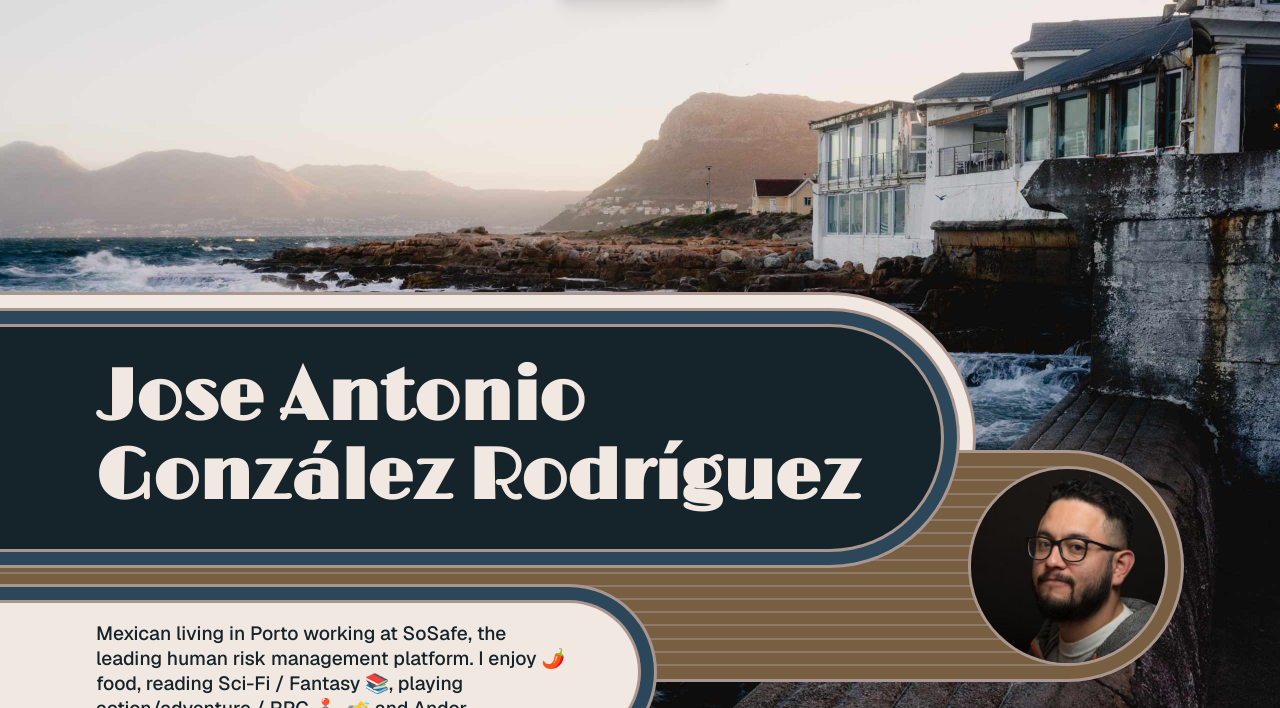
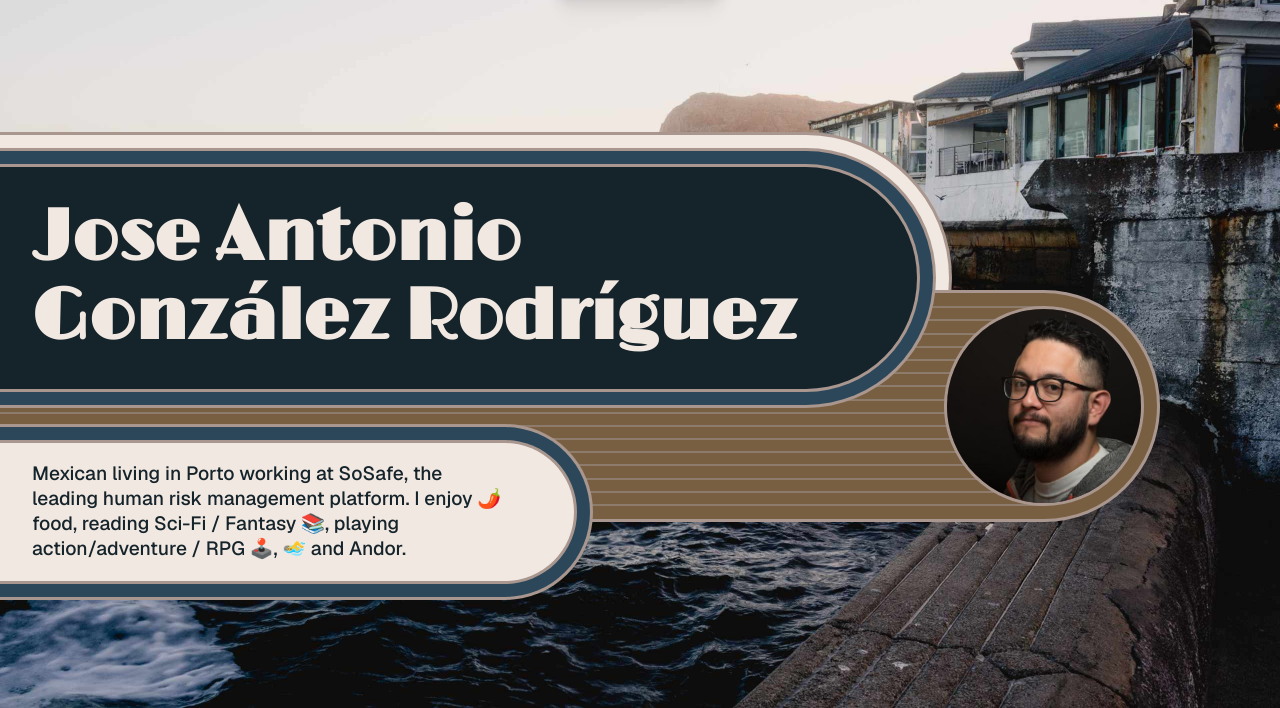
Before and after one commit to jagonzalr/jagonzalr, an Astro site: page / in a window 1280 px wide. Shown: the part 92-800 px from the top of the page. Built offline with nearby package versions, Linux system fonts and the light colour scheme; Astro itself is replaced by a stand-in of ours.

Commit message:
Improve responsiveness

```diff
--- a/src/components/Hero.astro
+++ b/src/components/Hero.astro
@@ -2,15 +2,17 @@
 interface Props {
   title: string
   tagline?: string
-  align?: 'start' | 'center'
 }
 
-const { align = 'center', tagline, title } = Astro.props
+const { tagline, title } = Astro.props
 ---
 
-<div class:list={['hero stack gap-4', align]}>
-  <div class='stack gap-4' style={{ position: 'absolute', left: 0 }}>
-    <div style={{ zIndex: 2, position: 'relative', marginInlineEnd: '20rem' }}>
+<div style={{ height: '50vh', minHeight: '35rem' }}>
+  <div
+    class='stack gap-4'
+    style={{ position: 'absolute', left: 0, maxWidth: '100vw' }}
+  >
+    <div style={{ zIndex: 2, position: 'relative', marginInlineEnd: '16rem' }}>
       <div
         class='decorative-hero-bg-container'
         aria-hidden='true'
@@ -82,7 +84,6 @@ const { align = 'center', tagline, title } = Astro.props
             style={{
               fontFamily: 'var(--font-brand)',
               maxWidth: '18ch',
-              marginLeft: '4rem',
               color: '#F1E8E1'
             }}
           >
@@ -151,12 +152,14 @@ const { align = 'center', tagline, title } = Astro.props
 
   .title,
   .tagline {
-    max-width: 37ch;
     margin-inline: auto;
+    margin-inline-start: 0rem;
   }
 
   .tagline {
-    font-size: 1.2rem;
+    width: 37ch;
+    max-width: 50vw;
+    font-size: 1.1rem;
     line-height: 1.3;
     font-weight: 500;
   }
@@ -166,18 +169,28 @@ const { align = 'center', tagline, title } = Astro.props
     color: var(--gray-0);
   }
 
+  .start {
+    text-align: start;
+  }
+
   @media (min-width: 50em) {
-    .hero {
-      font-size: var(--text-xl);
+    .start .title,
+    .start .tagline {
+      margin-left: 1rem;
     }
 
-    .start {
-      text-align: start;
+    .title {
+      font-size: var(--text-4xl);
     }
 
+    .tagline {
+      font-size: 1.2rem;
+    }
+  }
+
+  @media (min-width: 80em) {
     .start .title,
     .start .tagline {
-      /* margin-inline: unset; */
       margin-left: 4rem;
     }
 
--- a/src/pages/index.astro
+++ b/src/pages/index.astro
@@ -24,7 +24,7 @@ const projects = (await getCollection('work'))
 <BaseLayout>
   <div class='stack gap-20 lg:gap-48'>
     <div class='gap-8 lg:gap-20 background-image'>
-      <header class='hero' style={{ height: '100%' }}>
+      <header class='hero'>
         <Hero
           title='Jose Antonio González Rodríguez'
           tagline='Mexican living in Porto working at SoSafe, the leading human risk management platform. I enjoy 🌶️ food, reading Sci-Fi / Fantasy 📚, playing action/adventure / RPG 🕹️, 🏊‍♂️ and Andor.'
@@ -69,9 +69,9 @@ const projects = (await getCollection('work'))
 
   <style>
     .hero {
-      display: flex;
-      flex-direction: column;
-      align-items: center;
+      height: 100vh;
+      display: grid;
+      align-items: end;
       gap: 2rem;
     }
 
@@ -89,10 +89,9 @@ const projects = (await getCollection('work'))
 
     @media (min-width: 50em) {
       .hero {
-        display: grid;
-        grid-template-columns: 6fr 4fr;
+        /* grid-template-columns: 6fr 4fr;
         padding-inline: 2.5rem;
-        gap: 3.75rem;
+        gap: 3.75rem; */
       }
 
       .roles {
```
